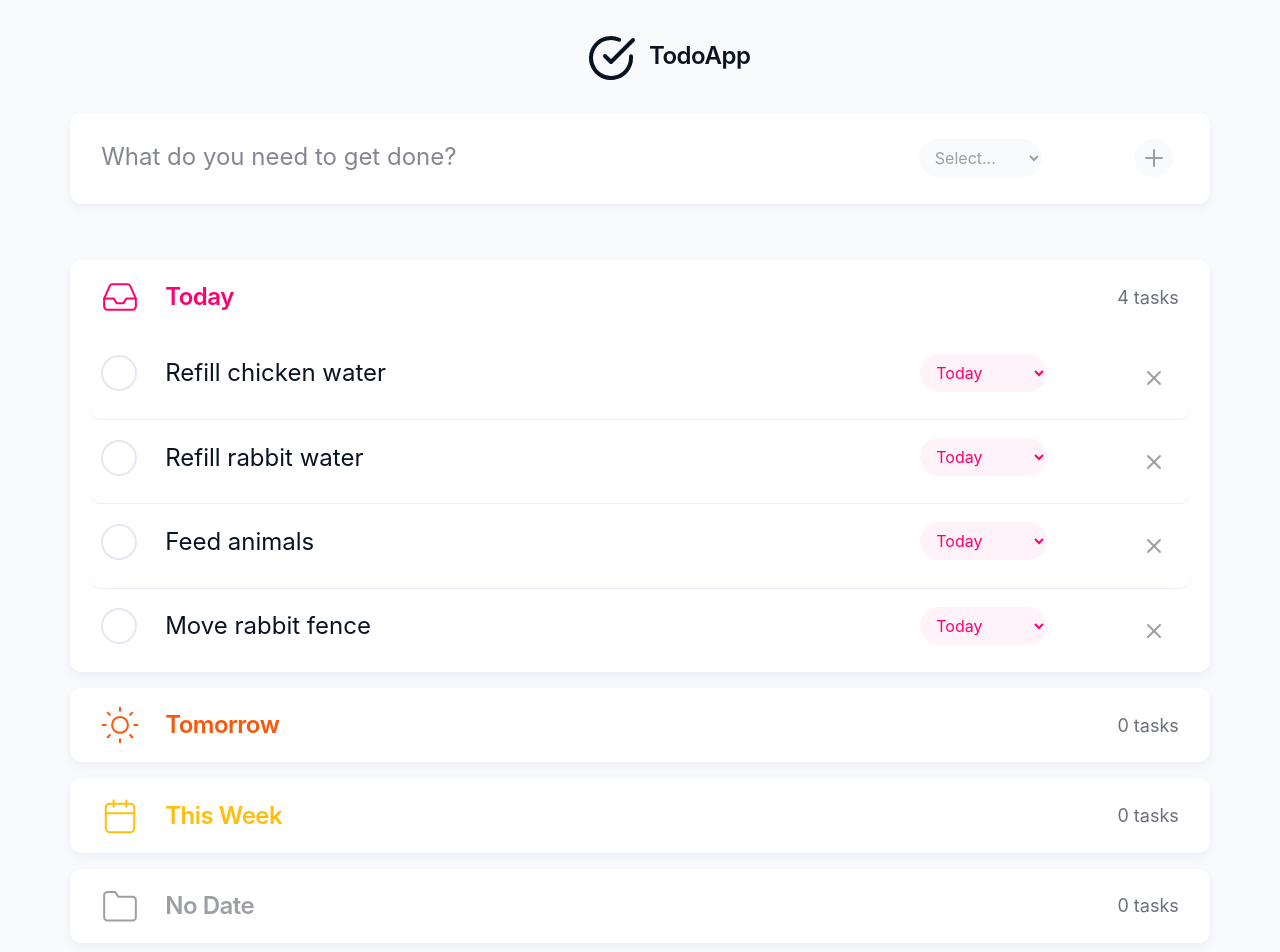
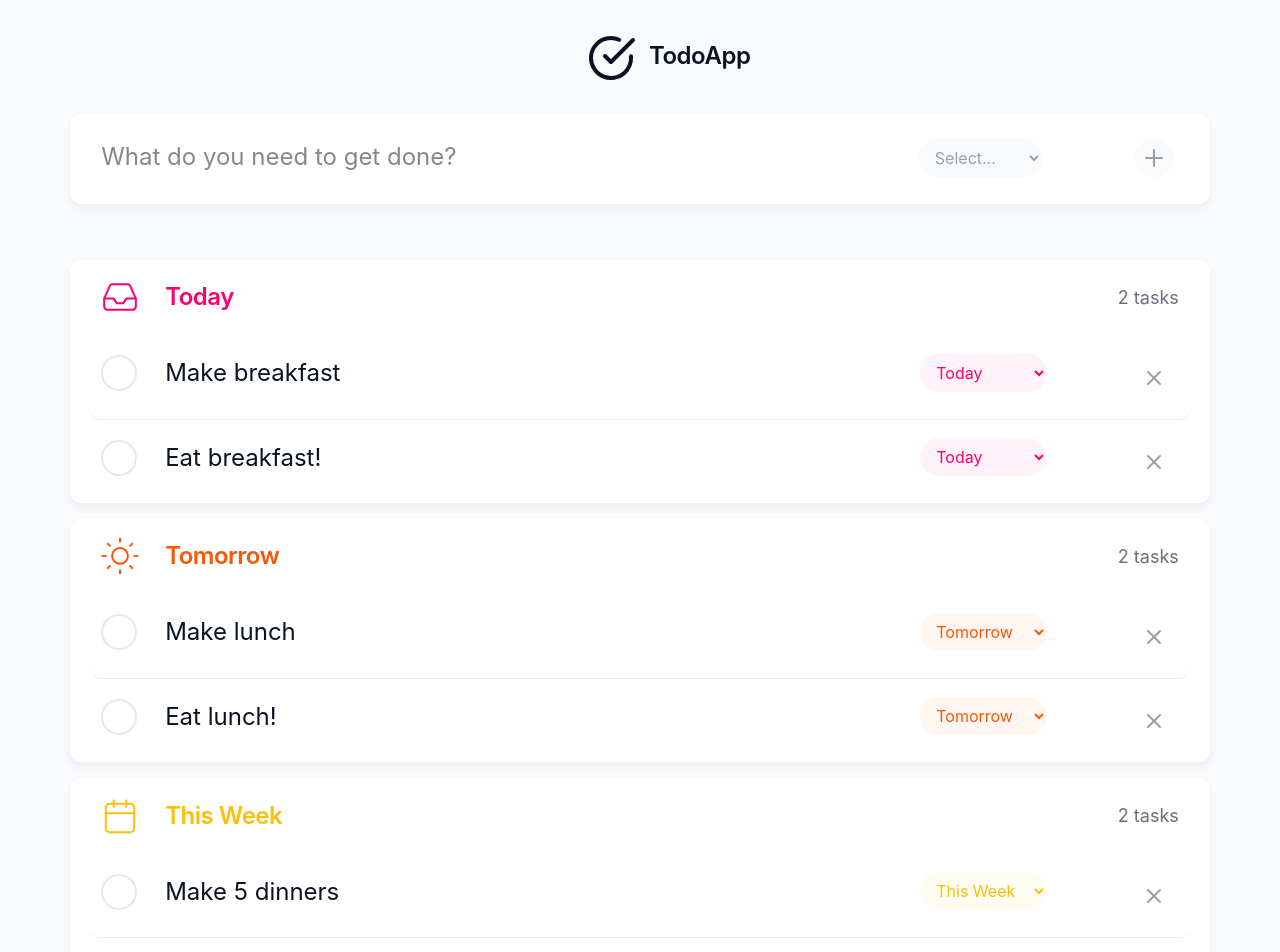
Before and after one commit to aparkening/todo-app, a React (Create React App) app: page / in a window 1280 px wide. Shown: the top 952 px of the page. Built offline with nearby package versions, Linux system fonts and the light colour scheme; a web font is replaced by a local one.

Commit message:
Add more default examples

```diff
--- a/src/initial-data.js
+++ b/src/initial-data.js
@@ -1,25 +1,27 @@
 const initialData = {
   tasks: {
-    'task-1': { id: 'task-1', content: 'Refill chicken water' },
-    'task-2': { id: 'task-2', content: 'Refill rabbit water' },
-    'task-3': { id: 'task-3', content: 'Feed animals' },
-    'task-4': { id: 'task-4', content: 'Move rabbit fence' },
+    'task-1': { id: 'task-1', content: 'Make breakfast' },
+    'task-2': { id: 'task-2', content: 'Make lunch' },
+    'task-3': { id: 'task-3', content: 'Make 5 dinners' },
+    'task-4': { id: 'task-4', content: 'Eat breakfast!' },
+    'task-5': { id: 'task-5', content: 'Eat lunch!' },
+    'task-6': { id: 'task-6', content: 'Eat 5 dinners!' },
   },
   lists: {
     'list-today': {
       id: 'list-today',
       title: 'Today',
-      taskIds: ['task-1', 'task-2', 'task-3', 'task-4']
+      taskIds: ['task-1', 'task-4']
     },
     'list-tomorrow': {
       id: 'list-tomorrow',
       title: 'Tomorrow',
-      taskIds: []
+      taskIds: ['task-2', 'task-5']
     },
     'list-week': {
       id: 'list-week',
       title: 'This Week',
-      taskIds: []
+      taskIds: ['task-3', 'task-6']
     },
     'list-no': {
       id: 'list-no',
```
